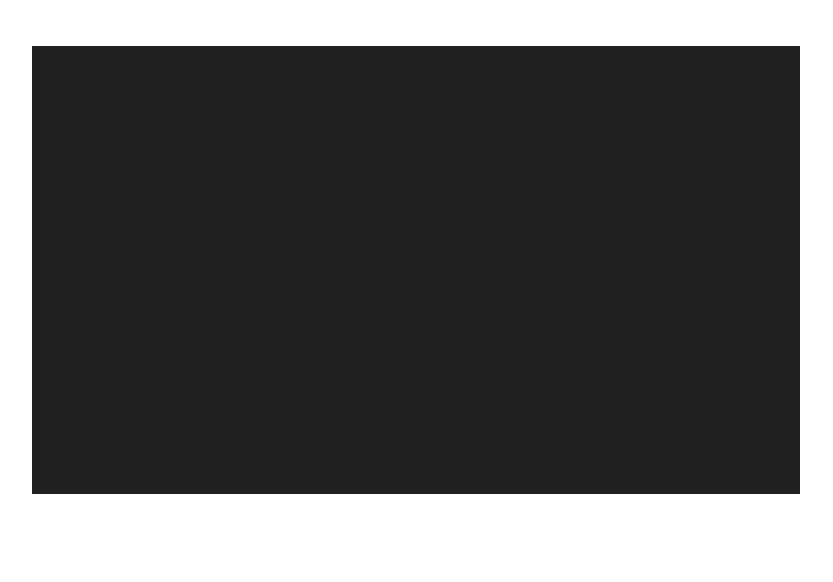
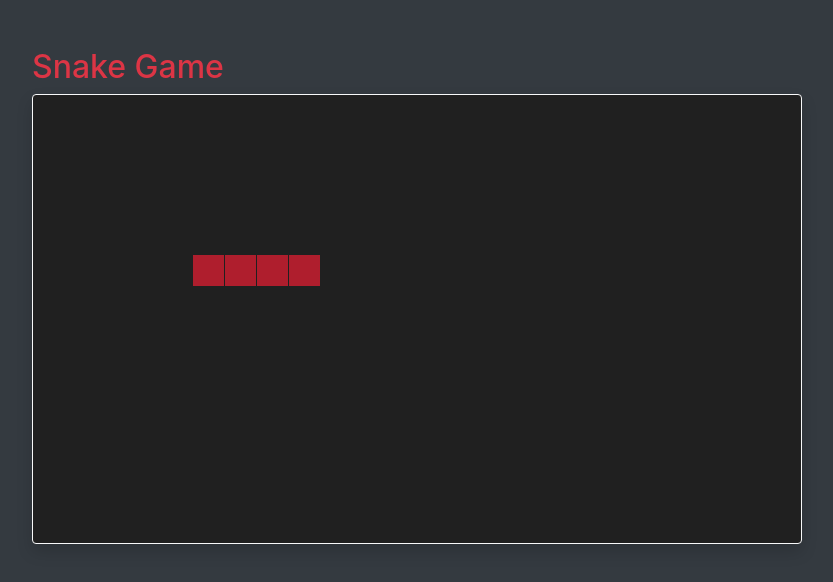
Before and after one commit to marceloseiji/sn-gm, a plain HTML site: page index.html in a window 1280 px wide. Shown: the whole page, without its empty margins (53-886 px from the left). Drawn offline with nearby package versions, Linux system fonts and the light colour scheme.

Commit message:
script realocated

```diff
--- a/index.html
+++ b/index.html
@@ -6,20 +6,22 @@
   <meta name="viewport" content="width=device-width, initial-scale=1.0">
   <link rel="stylesheet" type="text/css" href="assets\css\style.css">
   <link rel="stylesheet" href="node_modules/bootstrap/dist/css/bootstrap.min.css">
+
+
   <title>Snake Game</title>
 </head>
 
 <body>
-  <di v class="main">
-    <div class="container">
-      <h2 class='title'>Snake Game</h2>
-      <canvas width='768' height='448'></canvas>
+  <div class="main bg-dark w-100 h-100 d-inline-block">
+    <div class="container mt-5">
+      <h2 class='title text-danger'>Snake Game</h2>
+      <canvas class='shadow rounded border border-light' width='768' height='448'></canvas>
 
     </div>
-  </di>
+  </div>
 
   <script src="node_modules/jquery/dist/jquery.min.js"></script>
   <script src="node_modules/bootstrap/dist/js/bootstrap.min.js"></script>
+  <script src="assets/js/main.js"></script>
 </body>
-
 </html>
```
